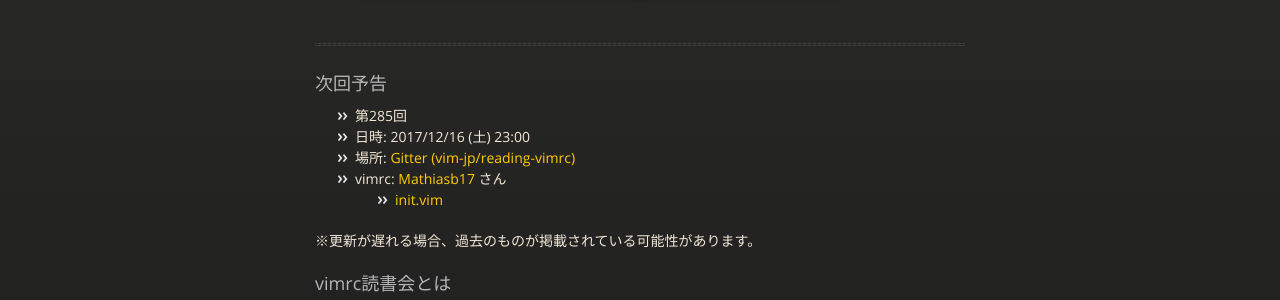
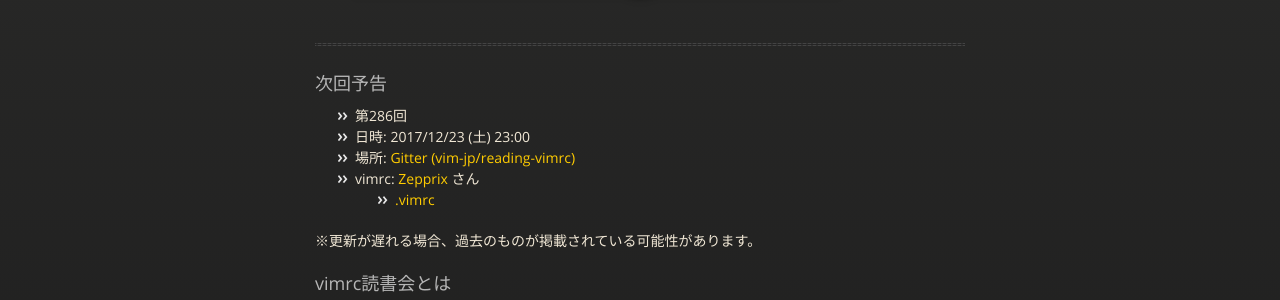
Before and after one commit to vim-jp/reading-vimrc, a Jekyll site: the page built from index.md, in a window 1280 px wide and 900 px high. Shown: the part 211-511 px from the top of the window. Built offline with Jekyll 4.4.1, drawn with Linux system fonts in a browser that asks for light colours; nearby versions of some CDN libraries.

Commit message:
Update the next information: #286 Zepprix

```diff
--- a/_data/next.yml
+++ b/_data/next.yml
@@ -1,11 +1,11 @@
-- id: 285
-  date: '2017-12-16 23:00'
+- id: 286
+  date: '2017-12-23 23:00'
   author:
-    name: Mathiasb17
-    url: 'https://github.com/Mathiasb17'
+    name: Zepprix
+    url: 'https://github.com/Zepprix'
   vimrcs:
-    - url: 'https://github.com/Mathiasb17/mathias/blob/master/.config/nvim/init.vim'
-      name: init.vim
+    - url: 'https://github.com/Zepprix/dotfiles/blob/master/.vimrc'
+      name: .vimrc
       hash: null
   part: null
   other: null
```
